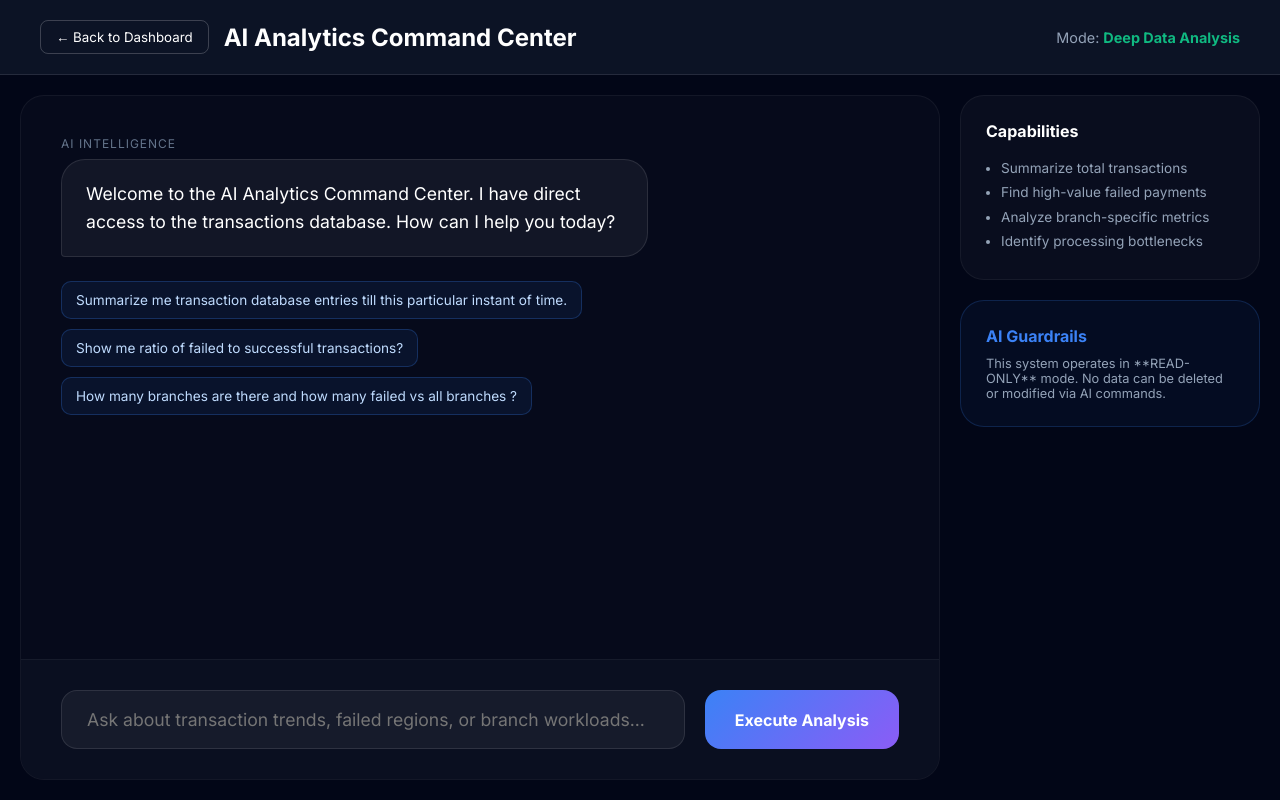
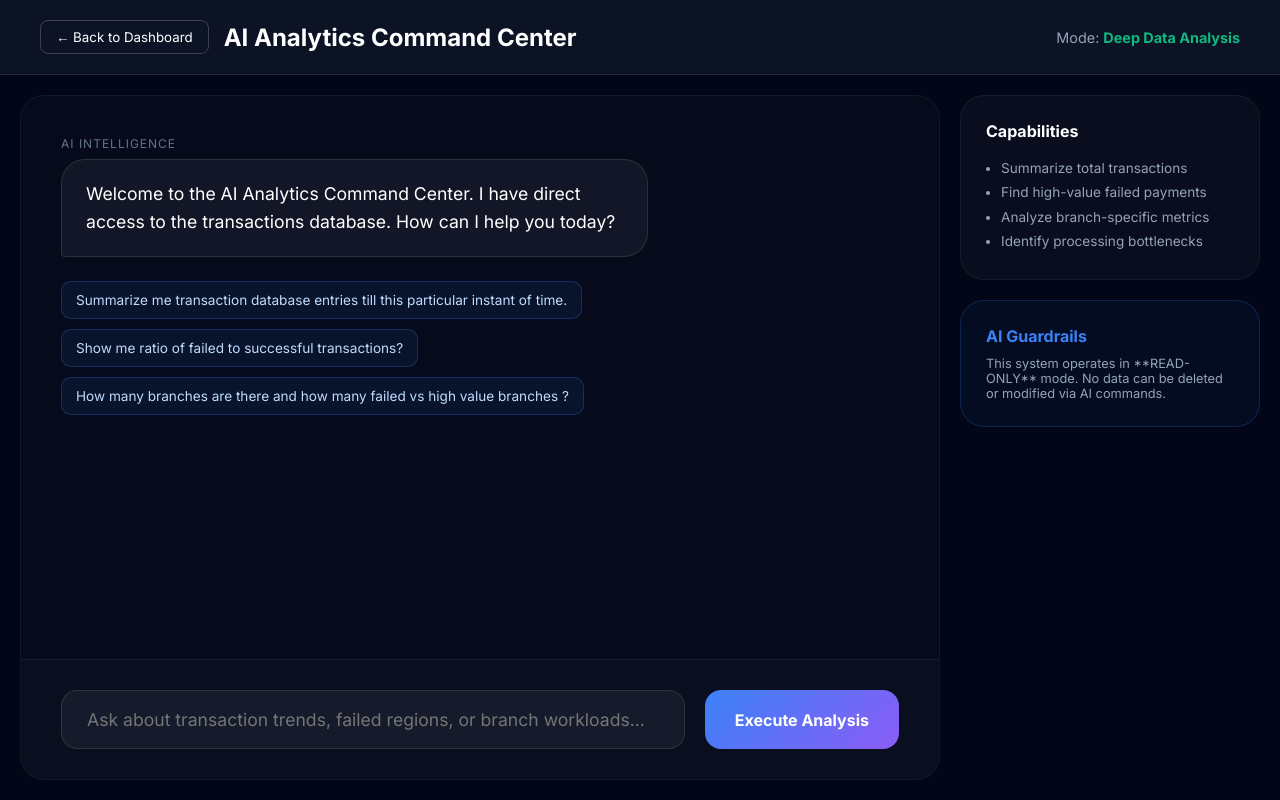
Before and after one commit to VaibhavSharma8764/Banking_Analytics, a React (Vite) app in the folder frontend/: page /analyst-ai in a window 1280 px wide. Built offline with nearby package versions, Linux system fonts and the light colour scheme; no server answers; sample sign-in values are in the browser's storage.

Commit message:
Update example prompt for clarity on branch performance metrics

```diff
--- a/frontend/src/pages/AnalystAI.jsx
+++ b/frontend/src/pages/AnalystAI.jsx
@@ -21,7 +21,7 @@ const AnalystAI = () => {
   const examplePrompts = [
     "Summarize me transaction database entries till this particular instant of time.",
     "Show me ratio of failed to successful transactions?",
-    "How many branches are there and how many failed vs all branches ?",
+    "How many branches are there and how many failed vs high value branches ?",
   ];
 
   useEffect(() => {
```
